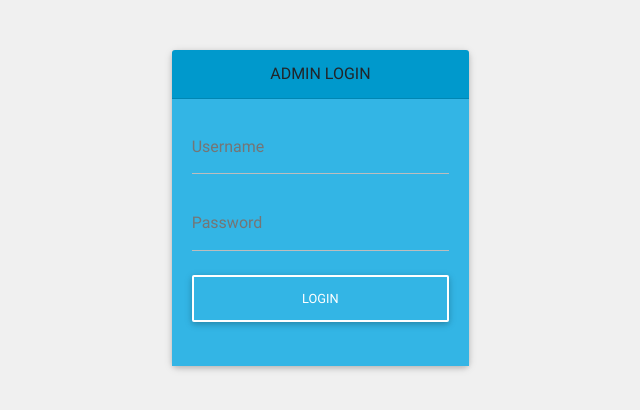
After one commit to frank-hub/Adv-iamawriter, a PHP site: page /login/index.php in a window 1280 px wide. The commit adds this page. Shown: the top 410 px of the page, without its empty margins (265-905 px from the left). Run offline with PHP 8.4, Linux system fonts and the light colour scheme.

Commit message:
Friday commit

```diff
--- /dev/null
+++ b/login/index.php
@@ -0,0 +1,62 @@
+<!DOCTYPE html>
+<html lang="en">
+
+<head>
+    <meta charset="utf-8">
+    <meta name="viewport" content="width=device-width, initial-scale=1, shrink-to-fit=no">
+    <meta http-equiv="x-ua-compatible" content="ie=edge">
+    <title>Subjects</title>
+    <!-- Font Awesome -->
+    <link rel="stylesheet" href="https://maxcdn.bootstrapcdn.com/font-awesome/4.7.0/css/font-awesome.min.css">
+    <!-- Bootstrap core CSS -->
+    <link href="../css/bootstrap.min.css" rel="stylesheet">
+    <!-- Material Design Bootstrap -->
+    <link href="../css/mdb.min.css" rel="stylesheet">
+    <!-- Your custom styles (optional) -->
+    <link href="../css/style.css" rel="stylesheet">
+    <link rel="stylesheet" href="subjects.css">
+</head>
+<style>
+  body{
+background-color: #F0F0F0;
+overflow-x: hidden;
+overflow-y: scroll;
+  }
+</style>
+<body>
+<div class="row">
+    <div class="col-md-3 offset-4" style="margin-top: 50px">
+        <div class="card">
+            <div class="card-header text-center info-color-dark">
+                ADMIN LOGIN
+            </div>
+            <div class="card-body info-color">
+                <form action="auth.php" method="post">
+                    <div class="md-form">
+                        <label for="name">Username</label>
+                        <input type="text" name="username" id="name" class="form-control">
+                    </div>
+                    <div class="md-form">
+                        <label for="pass">Password</label>
+                        <input type="text" name="passd" id="pass" class="form-control">
+                    </div>
+                    <div class="md-form">
+                        <button type="submit" class="btn btn-block btn-outline-white" name="login_btn">Login</button>
+                    </div>
+                </form>
+
+            </div>
+        </div>
+    </div>
+</div>
+<!-- SCRIPTS -->
+<!-- JQuery -->
+<script type="text/javascript" src="../js/jquery-3.2.1.min.js"></script>
+<!-- Bootstrap tooltips -->
+<script type="text/javascript" src="../js/popper.min.js"></script>
+<!-- Bootstrap core JavaScript -->
+<script type="text/javascript" src="../js/bootstrap.min.js"></script>
+<!-- MDB core JavaScript -->
+<script type="text/javascript" src="../js/mdb.min.js"></script>
+</body>
+</html>
--- a/subjects/index.php
+++ b/subjects/index.php
@@ -5,7 +5,7 @@
     <meta charset="utf-8">
     <meta name="viewport" content="width=device-width, initial-scale=1, shrink-to-fit=no">
     <meta http-equiv="x-ua-compatible" content="ie=edge">
-    <title>Material Design Bootstrap</title>
+    <title>Subjects</title>
     <!-- Font Awesome -->
     <link rel="stylesheet" href="https://maxcdn.bootstrapcdn.com/font-awesome/4.7.0/css/font-awesome.min.css">
     <!-- Bootstrap core CSS -->
@@ -160,12 +160,13 @@
                         </div>
                     </div>
                 </div>
+
             </div>
         </div>
 </div>
 </div>
 
-<footer class="page-footer" style="padding-top: 5px">
+<footer class="page-footer fixed-bottom" style="padding-top: 5px">
     <div class="info-color">
         <div class="container-fluid container">
             <div class="row">
```
Also changed, not shown: class/connect.php (added, +18 -0 lines), dashboard/index.php (+8 -4 lines), login/auth.php (added, +28 -0 lines), class/logout.php (added).
